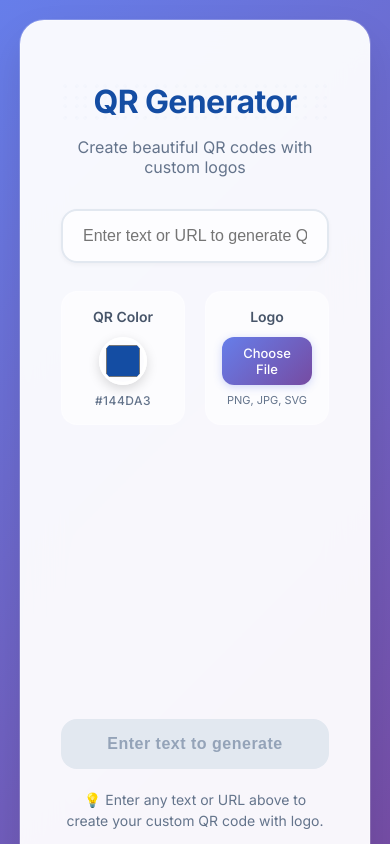
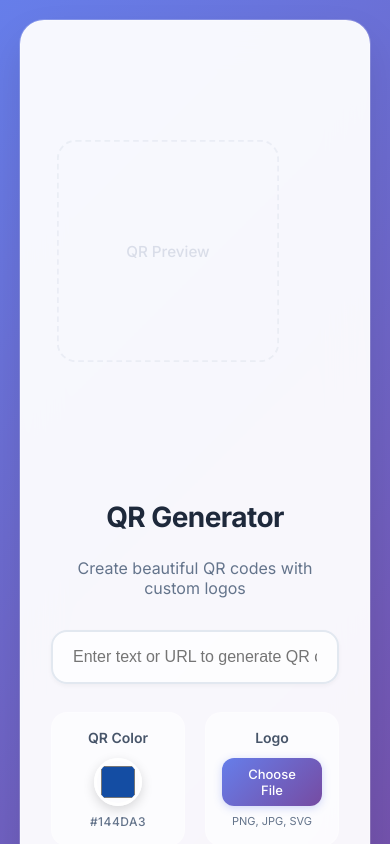
Before and after one commit to Abhishekmn1999/qr-logo-app, a React (Create React App) app: page / in a window 390 px wide. Shown: the top 844 px of the page. Built offline with nearby package versions, Linux system fonts and the light colour scheme.

Commit message:
Fix colors and create responsive layout with preview on left

```diff
--- a/src/App.js
+++ b/src/App.js
@@ -224,47 +224,121 @@ function App() {
           backdropFilter: "blur(20px)",
           borderRadius: 24,
           boxShadow: "0 20px 40px rgba(0,0,0,0.1), 0 0 0 1px rgba(255,255,255,0.2)",
-          width: 420,
-          maxWidth: "95vw",
-          padding: 40,
+          width: "90vw",
+          maxWidth: "1200px",
+          minHeight: "auto",
+          padding: "30px",
           textAlign: 'center',
           animation: "fadeIn 0.6s ease-out",
-          border: "1px solid rgba(255,255,255,0.2)"
+          border: "1px solid rgba(255,255,255,0.2)",
+          display: "flex",
+          flexDirection: window.innerWidth > 768 ? "row" : "column",
+          gap: "30px",
+          alignItems: "flex-start"
+        }}>
+          {/* Left side - QR Preview */}
+          <div style={{
+            flex: window.innerWidth > 768 ? "1" : "none",
+            display: "flex",
+            flexDirection: "column",
+            alignItems: "center",
+            justifyContent: "center",
+            minHeight: "400px"
+          }}>
+            <div
+              ref={canvasRef}
+              style={{
+                opacity: text ? 1 : 0.3,
+                transition: "all 0.5s ease",
+                transform: text ? "scale(1)" : "scale(0.95)"
+              }}
+            >
+              {text && (
+                <div style={{
+                  position: 'relative',
+                  display: 'inline-block',
+                  background: "rgba(255,255,255,0.9)",
+                  border: `${BORDER_WIDTH}px solid ${qrColor}`,
+                  borderRadius: BORDER_RADIUS,
+                  boxShadow: `0 8px 32px rgba(0,0,0,0.12), 0 0 0 1px ${qrColor}20`,
+                  padding: PADDING,
+                  width: QR_SIZE,
+                  height: QR_SIZE,
+                  animation: text ? "pulse 2s infinite" : "none"
+                }}>
+                  <QRCodeCanvas
+                    value={text}
+                    size={QR_SIZE}
+                    level="H"
+                    includeMargin={false}
+                    renderAs="canvas"
+                    bgColor="#fff"
+                    fgColor={qrColor}
+                    style={{ borderRadius: BORDER_RADIUS - 8, boxSizing: 'border-box', display: 'block' }}
+                  />
+                  {logoDataUrl &&
+                    <img
+                      src={logoDataUrl}
+                      alt="central logo"
+                      style={{
+                        position: 'absolute',
+                        top: '50%',
+                        left: '50%',
+                        width: LOGO_SIZE,
+                        height: LOGO_SIZE,
+                        transform: 'translate(-50%, -50%)',
+                        borderRadius: '50%',
+                        background: '#fff',
+                        border: '4px solid #fff',
+                        boxShadow: '0 2px 9px #b9ceeb44',
+                        pointerEvents: 'none'
+                      }}
+                    />
+                  }
+                </div>
+              )}
+              {!text && (
+                <div style={{
+                  width: QR_SIZE + PADDING * 2,
+                  height: QR_SIZE + PADDING * 2,
+                  border: "2px dashed #cbd5e1",
+                  borderRadius: BORDER_RADIUS,
+                  display: "flex",
+                  alignItems: "center",
+                  justifyContent: "center",
+                  color: "#94a3b8",
+                  fontSize: 16,
+                  fontWeight: 500
+                }}>
+                  QR Preview
+                </div>
+              )}
+            </div>
+          </div>
+
+          {/* Right side - Controls */}
+          <div style={{
+            flex: window.innerWidth > 768 ? "1" : "none",
+            display: "flex",
+            flexDirection: "column",
+            width: "100%"
           }}>
             <h1 style={{
-            color: qrColor,
+              color: "#1e293b",
               marginBottom: 8,
               fontWeight: 700,
-            fontSize: 32,
+              fontSize: window.innerWidth > 768 ? 32 : 28,
               letterSpacing: "-0.02em",
-            textAlign: "center",
-            position: "relative",
-            overflow: "hidden"
+              textAlign: "center"
             }}>
-            <div style={{
-              position: "absolute",
-              top: 0,
-              left: 0,
-              right: 0,
-              bottom: 0,
-              backgroundImage: `
-                radial-gradient(circle at 20% 20%, ${qrColor}15 2px, transparent 2px),
-                radial-gradient(circle at 80% 20%, ${qrColor}15 2px, transparent 2px),
-                radial-gradient(circle at 20% 80%, ${qrColor}15 2px, transparent 2px),
-                radial-gradient(circle at 80% 80%, ${qrColor}15 2px, transparent 2px),
-                radial-gradient(circle at 50% 50%, ${qrColor}10 1px, transparent 1px)
-              `,
-              backgroundSize: "20px 20px, 20px 20px, 20px 20px, 20px 20px, 10px 10px",
-              animation: "qrPattern 3s ease-in-out infinite",
-              zIndex: -1
-            }} />
               QR Generator
             </h1>
             <p style={{
               color: "#64748b",
               fontSize: 16,
               marginBottom: 32,
-            fontWeight: 400
+              fontWeight: 400,
+              textAlign: "center"
             }}>Create beautiful QR codes with custom logos</p>
           <input
             type="text"
@@ -385,62 +459,7 @@ function App() {
             }}>PNG, JPG, SVG</span>
           </div>
           </div>
-          {/* QR code preview */}
-          <div
-            ref={canvasRef}
-            style={{
-              minHeight: QR_SIZE + PADDING * 2,
-              marginBottom: 28,
-              opacity: text ? 1 : 0.3,
-              transition: "all 0.5s ease",
-              transform: text ? "scale(1)" : "scale(0.95)"
-            }}
-          >
-            {text && (
-              <div style={{
-                position: 'relative',
-                display: 'inline-block',
-                background: "rgba(255,255,255,0.9)",
-                border: `${BORDER_WIDTH}px solid ${qrColor}`,
-                borderRadius: BORDER_RADIUS,
-                boxShadow: `0 8px 32px rgba(0,0,0,0.12), 0 0 0 1px ${qrColor}20`,
-                padding: PADDING,
-                width: QR_SIZE,
-                height: QR_SIZE,
-                animation: text ? "pulse 2s infinite" : "none"
-              }}>
-                <QRCodeCanvas
-                  value={text}
-                  size={QR_SIZE}
-                  level="H"
-                  includeMargin={false}
-                  renderAs="canvas"
-                  bgColor="#fff"
-                  fgColor={qrColor}
-                  style={{ borderRadius: BORDER_RADIUS - 8, boxSizing: 'border-box', display: 'block' }}
-                />
-                {logoDataUrl &&
-                  <img
-                    src={logoDataUrl}
-                    alt="central logo"
-                    style={{
-                      position: 'absolute',
-                      top: '50%',
-                      left: '50%',
-                      width: LOGO_SIZE,
-                      height: LOGO_SIZE,
-                      transform: 'translate(-50%, -50%)',
-                      borderRadius: '50%',
-                      background: '#fff',
-                      border: '4px solid #fff',
-                      boxShadow: '0 2px 9px #b9ceeb44',
-                      pointerEvents: 'none'
-                    }}
-                  />
-                }
-              </div>
-            )}
-          </div>
+
           <button
             onClick={tryDownload}
             disabled={!text}
@@ -450,7 +469,7 @@ function App() {
               width: "100%",
               borderRadius: 16,
               border: "none",
-              background: text ? qrColor : "#e2e8f0",
+              background: text ? "#1e293b" : "#e2e8f0",
               color: text ? "#fff" : "#94a3b8",
               fontWeight: 600,
               fontSize: 16,
@@ -495,7 +514,8 @@ function App() {
               marginTop: 20,
               fontSize: 14,
               fontWeight: 400,
-            lineHeight: 1.5
+              lineHeight: 1.5,
+              textAlign: "center"
             }}>
               {text
                 ? "🎯 Your QR code is ready! Click download to save with transparent background."
@@ -503,6 +523,7 @@ function App() {
             </p>
           </div>
         </div>
+      </div>
     </>
   );
 }
```
Lines whose indentation alone changed are shown as unchanged.
